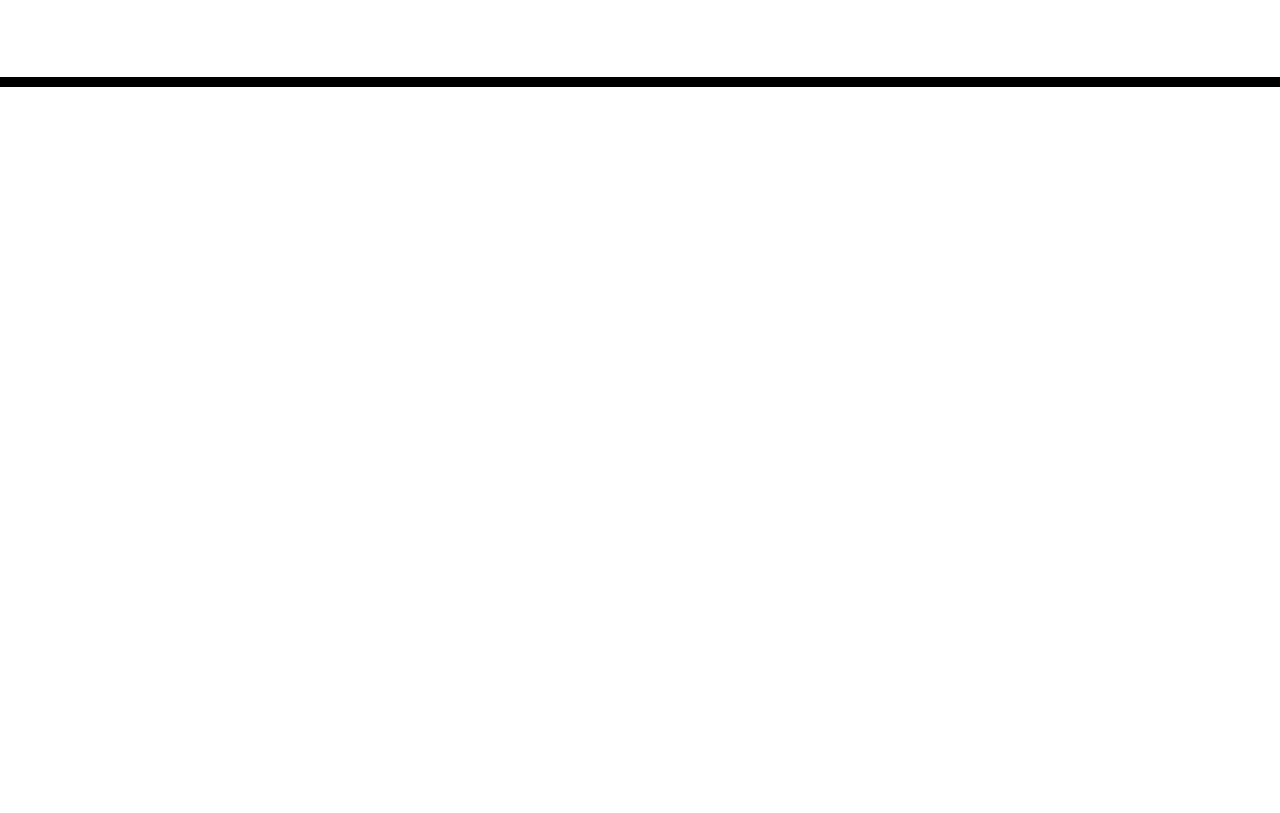
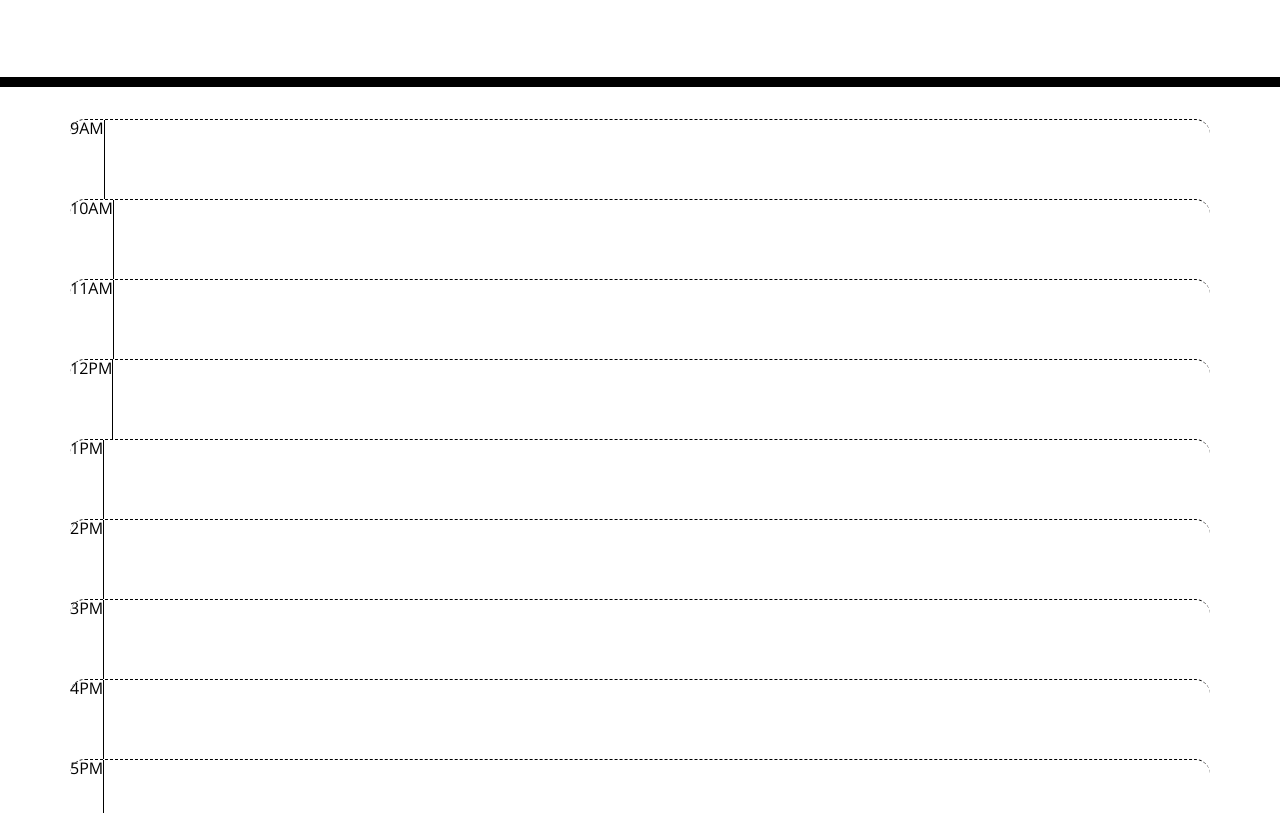
Before and after one commit to Alknight17/wds, a plain HTML site: page index.html in a window 1280 px wide. Shown: the part 181-994 px from the top of the page. Before the commit the page ends 800 px from the top, so only its background shows below. Drawn offline with nearby package versions, Linux system fonts and the light colour scheme; files that its build step writes are made by us from their sources.

Commit message:
time-block framework

```diff
--- a/index.html
+++ b/index.html
@@ -28,8 +28,64 @@
       <p class="lead">A simple calendar app for scheduling your work day</p>
       <p id="currentDay" class="lead"></p>
     </header>
+
+    <!-- container for time blocks -->
     <div class="container">
-      <!-- Timeblocks go here -->
+
+      <div class="row time-block hour" id="9am">9AM
+        <textarea class="description" id="textarea-9">
+
+      </textarea>
+      </div>
+
+      <div class="row time-block hour" id="10am">10AM
+        <textarea id="textarea-10">
+
+        </textarea>
+      </div>
+
+      <div class="row time-block hour" id="11am">11AM
+        <textarea id="textarea-11">
+
+        </textarea>
+      </div>
+
+      <div class="row time-block hour" id="12pm">12PM
+        <textarea id="textarea-12">
+
+        </textarea>
+      </div>
+
+      <div class="row time-block hour" id="1pm">1PM
+        <textarea id="textarea-1">
+
+        </textarea>
+      </div>
+
+      <div class="row time-block hour" id="2pm">2PM
+        <textarea id="textarea-2">
+
+        </textarea>
+      </div>
+
+      <div class="row time-block hour" id="3pm">3PM
+        <textarea id="textarea-3">
+
+        </textarea>
+      </div>
+
+      <div class="row time-block hour" id="4pm">4PM
+        <textarea id="textarea-4">
+
+        </textarea>
+      </div>
+
+      <div class="row time-block hour" id="5pm">5PM
+        <textarea id="textarea-5">
+
+        </textarea>
+      </div>
+
     </div>
 
     <script src="https://code.jquery.com/jquery-3.4.1.min.js"></script>
```
